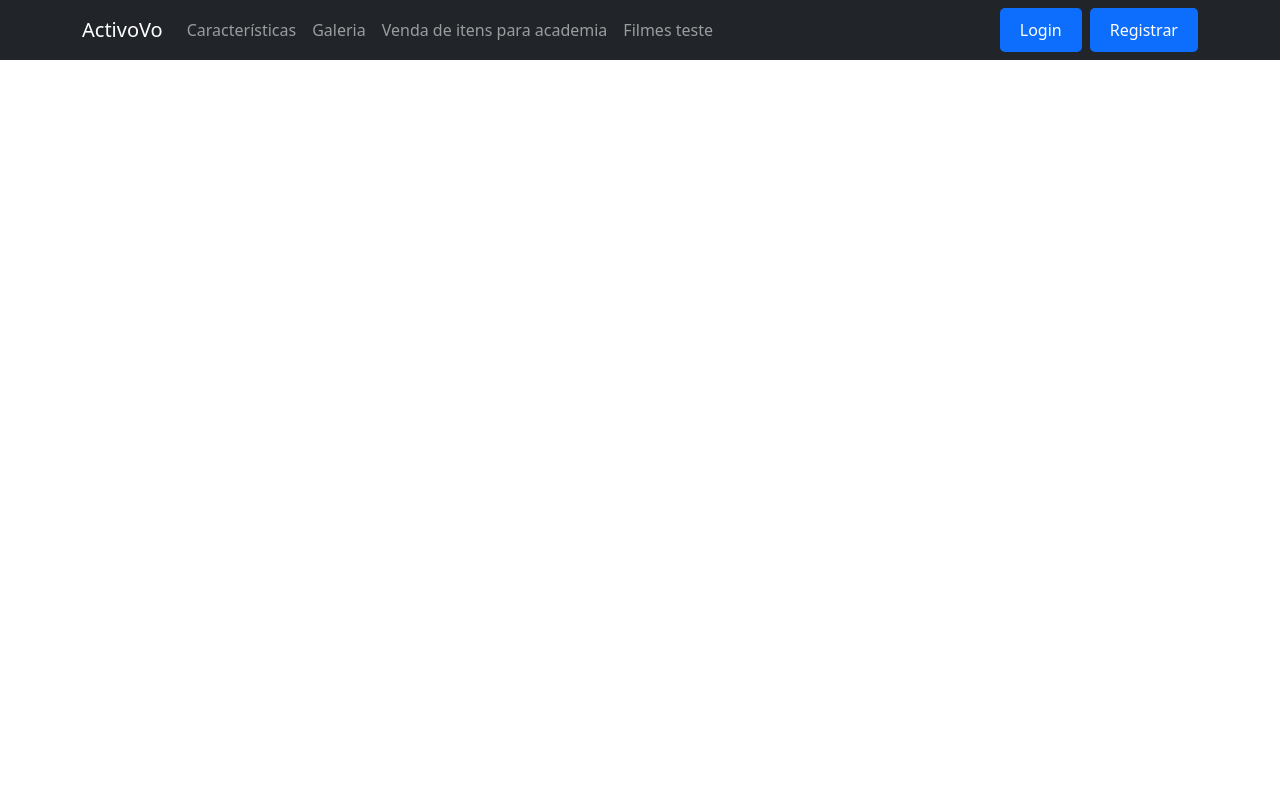
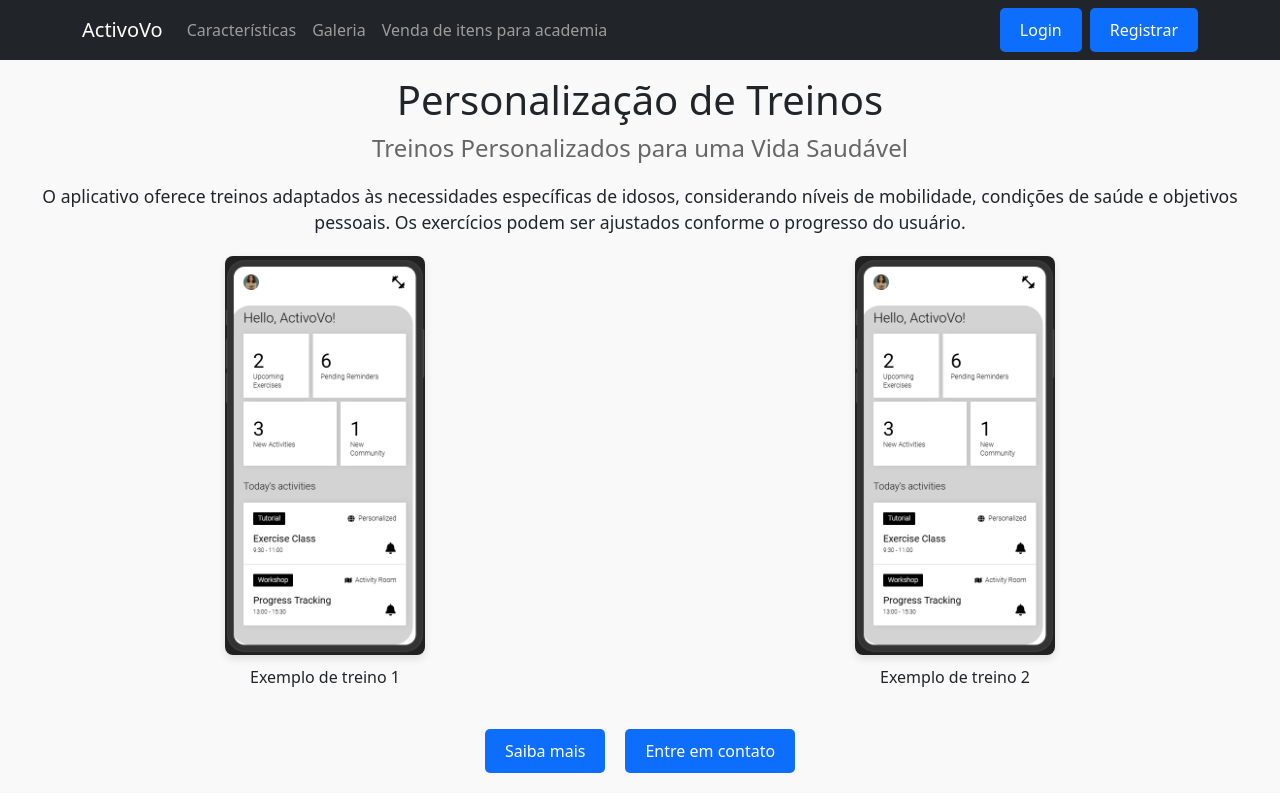
Before and after one commit to Jasr4075/react, a React (Vite) app: page /home in a window 1280 px wide. Built offline with nearby package versions, Linux system fonts and the light colour scheme.

Commit message:
feat: refactor CustomCard component to use dynamic links; update Navbar and FeatureCards for consistency; add WorkoutCustomization page and routing

```diff
--- a/src/components/CustomCardComponent.jsx
+++ b/src/components/CustomCardComponent.jsx
@@ -17,10 +17,7 @@
   title,
   subtitle,
   text,
-  link1,
-  link1Text,
-  link2,
-  link2Text,
+  links,
   animation,
 }) => {
   return (
@@ -33,8 +30,11 @@
             <Card.Text>{text}</Card.Text>
           </div>
           <div>
-            <Card.Link href={link1}>{link1Text}</Card.Link>
-            <Card.Link href={link2}>{link2Text}</Card.Link>
+            {links.map((link, index) => (
+              <Card.Link href={link.href} key={index}>
+                {link.text}
+              </Card.Link>
+            ))}
           </div>
         </Card.Body>
       </StyledCard>
@@ -46,19 +46,16 @@
   title: PropTypes.string.isRequired,
   subtitle: PropTypes.string,
   text: PropTypes.string.isRequired,
-  link1: PropTypes.string,
-  link1Text: PropTypes.string,
-  link2: PropTypes.string,
-  link2Text: PropTypes.string,
+  links: PropTypes.arrayOf(PropTypes.shape({
+    href: PropTypes.string.isRequired,
+    text: PropTypes.string.isRequired
+  })).isRequired,
   animation: PropTypes.string,
 };
 
 CustomCard.defaultProps = {
   subtitle: "",
-  link1: "#",
-  link1Text: "Link 1",
-  link2: "#",
-  link2Text: "Link 2",
+  links: [{ href: "#", text: "Link 1" }, { href: "#", text: "Link 2" }], // Links por defecto
   animation: "fade-up",
 };
 
--- a/src/components/Navbar.jsx
+++ b/src/components/Navbar.jsx
@@ -15,7 +15,7 @@
             {/* <Nav.Link href="/contact">Novidades</Nav.Link> */}
             {/* <Nav.Link href="/about">Sobre</Nav.Link> */}
             <Nav.Link href="/items/">Venda de itens para academia</Nav.Link>
-            <Nav.Link href="/filmes">Filmes teste</Nav.Link>
+            {/* <Nav.Link href="/filmes">Filmes teste</Nav.Link> */}
           </Nav>
           <div className="d-flex ms-auto">
             <CButton className="me-2" href="/account/login" >Login</CButton>
--- a/src/components/home/FeatureCards.jsx
+++ b/src/components/home/FeatureCards.jsx
@@ -7,44 +7,40 @@
       title: "Personalização de Treinos",
       subtitle: "Treinos Personalizados para uma Vida Saudável",
       text: "O aplicativo oferece treinos adaptados às necessidades específicas de idosos, considerando níveis de mobilidade, condições de saúde e objetivos pessoais. Os exercícios podem ser ajustados conforme o progresso do usuário.",
-      link1: "#",
-      link1Text: "Link 1",
-      link2: "#",
-      link2Text: "Link 2",
+      links: [
+        { href: "/acount/login", text: "Link 1" },
+        { href: "#", text: "Link 2" }
+      ]
     },
     {
       title: "Interface Intuitiva e Amigável",
       subtitle: "Simples, Clara e Feita para Você",
       text: "Uma interface projetada para fácil navegação, com botões grandes, fontes legíveis e opções de assistência por áudio para garantir que os idosos usem o app com conforto e segurança.",
-      link1: "#",
-      link1Text: "Link 1",
-      link2: "#",
-      link2Text: "Link 2",
+      links: [
+        { href: "#", text: "Link 1" },
+        { href: "#", text: "Link 2" }
+      ]
     },
     {
       title: "Monitoramento e Feedback",
       subtitle: "Acompanhe Seu Progresso e Mantenha-se Motivado",
       text: "O app permite o acompanhamento do progresso, oferecendo relatórios simples sobre frequência de treinos, calorias gastas e metas alcançadas. Possui também lembretes amigáveis para manter a regularidade.",
-      link1: "#",
-      link1Text: "Link 1",
-      link2: "#",
-      link2Text: "Link 2",
-    },
+      links: [
+        { href: "#", text: "Link 1" },
+        { href: "#", text: "Link 2" }
+      ]
+    }
   ];
 
   return (
-    <Row  className="justify-content-center">
+    <Row className="justify-content-center">
       {cards.map((card, i) => (
         <CustomCard
-          className="col-md-4 mb-4"
           key={i}
           title={card.title}
           subtitle={card.subtitle}
           text={card.text}
-          link1={card.link1}
-          link1Text={card.link1Text}
-          link2={card.link2}
-          link2Text={card.link2Text}
+          links={card.links}
           animation="fade-right"
         />
       ))}
--- a/src/main.jsx
+++ b/src/main.jsx
@@ -1,16 +1,19 @@
-import React from 'react';
-import ReactDOM from 'react-dom/client';
-import AppRoutes from './router/Routes';
+import React from "react";
+import ReactDOM from "react-dom/client";
+import AppRoutes from "./router/Routes";
 import NavbarComp from "./components/Navbar";
-import 'bootstrap/dist/css/bootstrap.min.css';
+import "bootstrap/dist/css/bootstrap.min.css";
+import styled from "styled-components";
 
+const MainContent = styled.div`
+  padding-top: 56px;
+`;
 
-
-
-
-ReactDOM.createRoot(document.getElementById('root')).render(
+ReactDOM.createRoot(document.getElementById("root")).render(
+  <MainContent>
     <React.StrictMode>
-        <NavbarComp />
-        <AppRoutes />
+      <NavbarComp />
+      <AppRoutes />
     </React.StrictMode>
+  </MainContent>
 );
--- /dev/null
+++ b/src/pages/home/Features/workoutCustomization.jsx
@@ -0,0 +1,91 @@
+import styled from "styled-components";
+import CButton from "../../../components/CustomButton";
+
+const WorkoutCustomizationStyled = styled.div`
+    .WorkoutCustomizationContainer {
+        padding: 20px;
+        text-align: center;
+        background-color: #f9f9f9;
+    }
+    .Header {
+        margin-bottom: 20px;
+        .h1 {
+            font-size: 2.5rem;
+            margin-bottom: 10px;
+        }
+        .h2 {
+            font-size: 1.5rem;
+            color: #666;
+        }
+    }
+    .Content {
+        p {
+            font-size: 1.1rem;
+            margin-bottom: 20px;
+        }
+    }
+    .Examples {
+        display: flex;
+        justify-content: space-around;
+        flex-wrap: wrap;
+        gap: 20px;
+        margin-bottom: 20px;
+    }
+    .Example {
+        text-align: center;
+        max-width: 200px;
+        img {
+            width: 100%;
+            height: auto;
+            border-radius: 8px;
+            box-shadow: 0 4px 8px rgba(0, 0, 0, 0.1);
+        }
+        p {
+            margin-top: 10px;
+            font-size: 1rem;
+        }
+    }
+    .Links {
+        margin-top: 20px;
+        justify-content: center;
+        gap: 20px;
+        display: flex;
+    }
+`;
+
+const WorkoutCustomization = () => {
+    return (
+        <WorkoutCustomizationStyled>
+            <div className="WorkoutCustomizationContainer">
+                <div className="Header">
+                    <h1 className="h1">Personalização de Treinos</h1>
+                    <h2 className="h2">Treinos Personalizados para uma Vida Saudável</h2>
+                </div>
+                <div className="Content">
+                    <p>
+                        O aplicativo oferece treinos adaptados às necessidades específicas de
+                        idosos, considerando níveis de mobilidade, condições de saúde e
+                        objetivos pessoais. Os exercícios podem ser ajustados conforme o
+                        progresso do usuário.
+                    </p>
+                    <div className="Examples">
+                        <div className="Example">
+                            <img src="/src/assets/HomeActivoVo.png" alt="Exemplo de treino 1" />
+                            <p>Exemplo de treino 1</p>
+                        </div>
+                        <div className="Example">
+                            <img src="/src/assets/HomeActivoVo.png" alt="Exemplo de treino 2" />
+                            <p>Exemplo de treino 2</p>
+                        </div>
+                    </div>
+                    <div className="Links">
+                        <CButton to="/link1">Saiba mais</CButton>
+                        <CButton to="/link2">Entre em contato</CButton>
+                    </div>
+                </div>
+            </div>
+        </WorkoutCustomizationStyled>
+    );
+};
+
+export default WorkoutCustomization;
--- a/src/pages/items/itemsPage.jsx
+++ b/src/pages/items/itemsPage.jsx
@@ -66,6 +66,7 @@
   }
   .buttom {
     margin-top: auto;
+    justify-content: center;
   }
 `;
 
@@ -110,7 +111,7 @@
             {items.map((item) => (
               <div key={item.id} className="item-card" data-aos="fade-up">
                 <img
-                  src={item.thumbnail.replace('I.jpg', 'J.jpg')}
+                  src={item.thumbnail.replace("I.jpg", "J.jpg")}
                   alt={item.title}
                   className="item-image"
                 />
--- a/src/router/Routes.jsx
+++ b/src/router/Routes.jsx
@@ -5,6 +5,7 @@
 import FilmeDetails from "../pages/filmes/filmeDetails";
 import AccountRoutes from "./accountRoutes";
 import PaymentsRoutes from "./PaymentsRoutes";
+import WorkoutCustomization from "../pages/home/Features/workoutCustomization";
 
 const AppRoutes = () => {
   return (
@@ -16,6 +17,7 @@
         <Route path="/payments/*" element={<PaymentsRoutes />} />
         <Route path="/filmes/*" element={<FilmesPage />} />
         <Route path="/filmedetails/:id" element={<FilmeDetails />} />
+        <Route path="/home/*" element={<WorkoutCustomization />} />
       </Routes>
     </Router>
   );
```
Also changed, not shown: src/router/featureRoutes.jsx (added, +12 -0 lines), src/pages/home/Features/intuitiveAndUserFriendlyInterface.jsx (added), src/pages/home/Features/monitoringAndFeedback.jsx (added).
